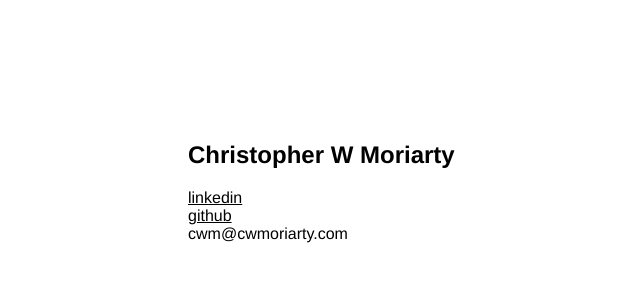
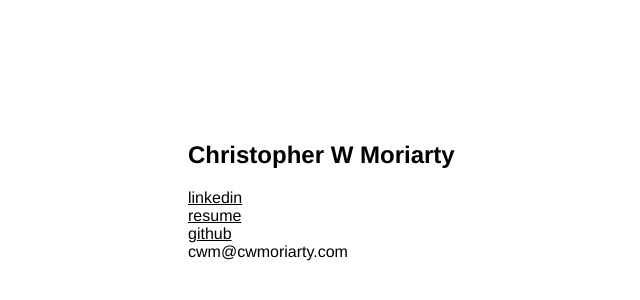
Before and after one commit to cwmoriarty/cwmoriarty.github.io, a plain HTML site: page index.html in a window 1280 px wide. Shown: the part 154-454 px from the top of the page, without its empty margins (365-1005 px from the left). Drawn offline with Linux system fonts and the light colour scheme.

Commit message:
Add resume

```diff
--- a/index.html
+++ b/index.html
@@ -2,6 +2,7 @@
   <div class="centered">
   <h2>Christopher W Moriarty</h2>
   <a href="https://www.linkedin.com/in/cwmoriarty/">linkedin</a><br>
+  <a href="Chris%20Moriarty%20-%20Resume.pdf">resume</a><br>
   <a href="https://github.com/cwmoriarty">github</a><br>
   cwm@cwmoriarty.com
   </div>
```
